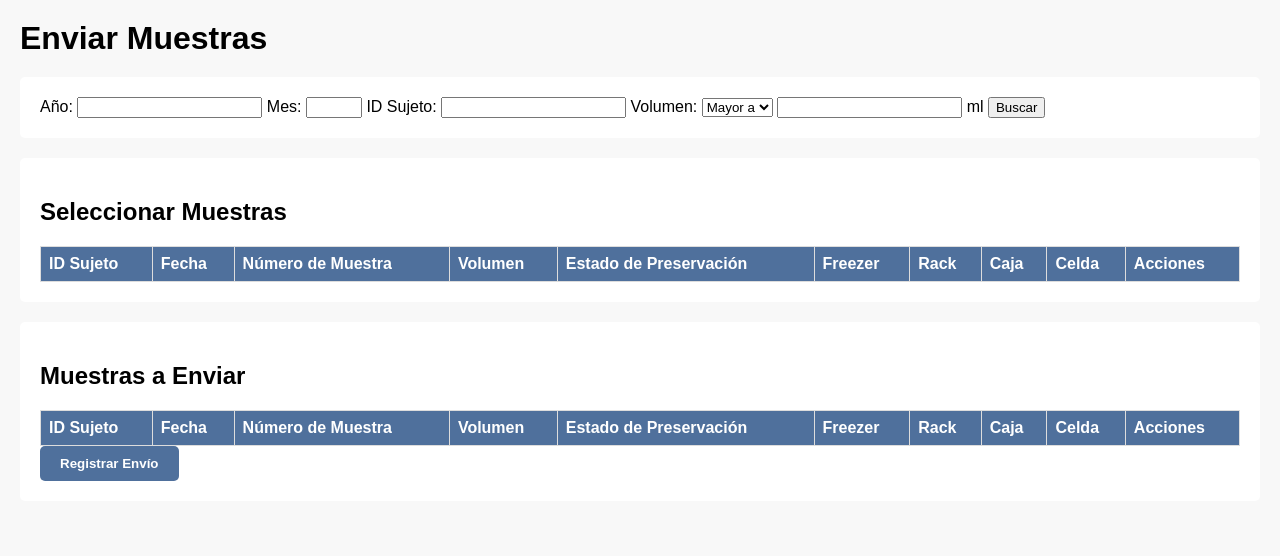
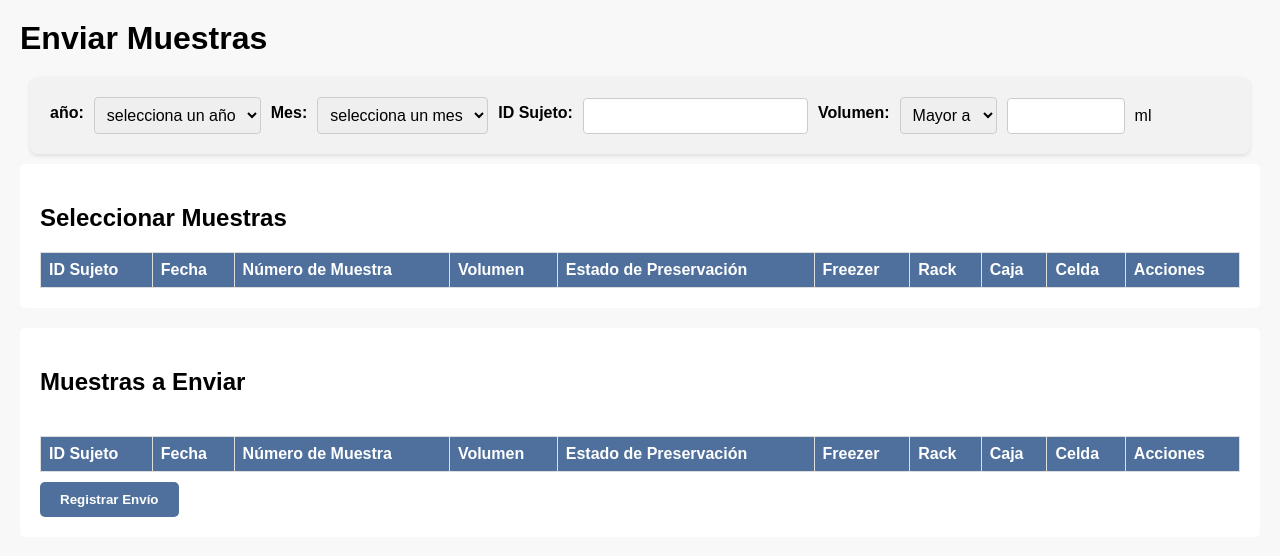
Before and after one commit to sanjaygrr/Biobanco, a Django app: page /shipments_select/ in a window 1280 px wide. Shown: the part 80-636 px from the top of the page. Run offline with Django 4.2, Linux system fonts and the light colour scheme; a user stored in the database is signed in; tables that the repository leaves empty hold one stand-in row (values such as "Sample post"); lists and menus that the app fills with data are empty; some libraries are stand-ins or nearby versions.

Commit message:
fix shipment_salect filter

```diff
--- a/Biobanco/muestras/templates/shipments_select.html
+++ b/Biobanco/muestras/templates/shipments_select.html
@@ -66,6 +66,33 @@
             background-color: #4F709C;
             color: white;
         }
+        .filter-box {
+            padding: 20px;
+            background-color: #f2f2f2;
+            border-radius: 8px;
+            box-shadow: 0 2px 4px rgba(0, 0, 0, 0.1);
+            margin: 10px;
+        }
+        form {
+            display: flex;
+            flex-direction: row; /* Cambiado de column a row */
+            flex-wrap: wrap; /* Asegura que los elementos se ajusten en pantallas pequeñas */
+            gap: 10px;
+            align-items: center; /* Alinea verticalmente los elementos del formulario */
+        }
+        label {
+            margin-bottom: 5px;
+            font-weight: bold;
+        }
+        input[type="text"], input[type="number"], select {
+            padding: 8px;
+            border: 1px solid #ccc;
+            border-radius: 4px;
+            font-size: 16px;
+        }
+        input[type="number"] {
+            width: 100px;
+        }
     </style>
     <script src="//cdn.jsdelivr.net/npm/sweetalert2@11"></script>
 </head>
@@ -73,15 +100,55 @@
     <h1>Enviar Muestras</h1>
 
     <!-- Formulario de Filtro -->
+
     <div class="filter-box">
         <form id="filter-form" method="POST" action="{% url 'shipments_select' %}">
             {% csrf_token %}
             <!-- Campos de filtro -->
-            <label for="year">Año:</label>
-            <input type="number" id="year" name="year">
+            <label for="year">año:</label>
+            <select id="year" name="year">
+                <option value="">selecciona un año</option>
+                <option value="2023">2023</option>
+                <option value="2022">2022</option>
+                <option value="2021">2021</option>
+                <option value="2020">2020</option>
+                <option value="2019">2019</option>
+                <option value="2018">2018</option>
+                <option value="2017">2017</option>
+                <option value="2016">2016</option>
+                <option value="2015">2015</option>
+                <option value="2014">2014</option>
+                <option value="2013">2013</option>
+                <option value="2012">2012</option>
+                <option value="2011">2011</option>
+                <option value="2010">2010</option>
+                <option value="2009">2009</option>
+                <option value="2008">2008</option>
+                <option value="2007">2007</option>
+                <option value="2006">2006</option>
+                <option value="2005">2005</option>
+                <option value="2004">2004</option>
+                <option value="2003">2003</option>
+                <option value="2002">2002</option>
+            </select>
 
             <label for="month">Mes:</label>
-            <input type="number" id="month" name="month" min="1" max="12">
+            <select id="month" name="month">
+                <option value="">selecciona un mes</option>
+                <option value="1">Enero</option>
+                <option value="2">Febrero</option>
+                <option value="3">Marzo</option>
+                <option value="4">Abril</option>
+                <option value="5">Mayo</option>
+                <option value="6">Junio</option>
+                <option value="7">Julio</option>
+                <option value="8">Agosto</option>
+                <option value="9">Septiembre</option>
+                <option value="10">Octubre</option>
+                <option value="11">Noviembre</option>
+                <option value="12">Diciembre</option>
+                <!-- Agrega las demás opciones para los meses -->
+            </select>
 
             <label for="subject_id">ID Sujeto:</label>
             <input type="text" id="subject_id" name="subject_id">
@@ -94,11 +161,8 @@
             </select>
             <input type="number" id="volume" name="volume" min="0"> ml
             <input type="hidden" id="selected-samples" name="selected_samples" value="">
-
-            <input type="submit" value="Buscar" name="filter_action">
         </form>
     </div>
-
     <div class="samples-selection">
         <h2>Seleccionar Muestras</h2>
         <table id="samplesTable">
@@ -167,17 +231,43 @@
     <script>
         var csrf_token = "{{ csrf_token }}";
         var selectedSamples = [];
-        var allSamples = []; // Supongamos que esto se llena con tus muestras
+        var allSamples = []; // Aquí tus muestras
+        var selectedSampleIds = new Set();
+
+
+        function initializeSamples() {
+            var rows = document.getElementById('samplesTable').querySelectorAll('tbody tr');
+            allSamples = Array.from(rows).map(function(row) {
+                return {
+                    id_sample: row.getAttribute('data-sample-id'),
+                    id_subject: row.cells[0].textContent.trim(),
+                    date_sample: new Date(row.cells[1].textContent.trim()),
+                    ml_volume: parseFloat(row.cells[3].textContent.trim()),
+                    state_preservation: row.cells[4].textContent.trim() === 'Descongelado',
+                    freezer_name: row.cells[5].textContent.trim(),
+                    rack_name: row.cells[6].textContent.trim(),
+                    box_name: row.cells[7].textContent.trim(),
+                    cell: row.cells[8].textContent.trim()
+                };
+            });
+        }
 
         document.addEventListener('DOMContentLoaded', function() {
-            document.getElementById('filter-form').addEventListener('input', filterSamples);
+            initializeSamples(); // Llenar allSamples con datos iniciales
+
+            // Añadir eventos 'input' a cada campo de filtro
+            document.getElementById('year').addEventListener('input', filterSamples);
+            document.getElementById('month').addEventListener('input', filterSamples);
+            document.getElementById('subject_id').addEventListener('input', filterSamples);
+            document.getElementById('volume_condition').addEventListener('input', filterSamples);
+            document.getElementById('volume').addEventListener('input', filterSamples);
+
             document.getElementById('send-form').addEventListener('submit', handleSendFormSubmit);
             document.querySelector('#samplesTable').addEventListener('click', handleSamplesTableClick);
             document.querySelector('#sendTable').addEventListener('click', handleSendTableClick);
-            initializeSamples(); // Llenar allSamples con datos iniciales
         });
 
-        {% comment %} function filterSamples() {
+        function filterSamples() {
             var year = document.getElementById('year').value;
             var month = document.getElementById('month').value;
             var subjectId = document.getElementById('subject_id').value;
@@ -185,26 +275,29 @@
             var volume = parseFloat(document.getElementById('volume').value);
 
             var filteredSamples = allSamples.filter(function(sample) {
-                var yearMatches = year ? sample.year == year : true;
-                var monthMatches = month ? sample.month == month : true;
-                var subjectIdMatches = subjectId ? sample.subjectId == subjectId : true;
+                var yearMatches = year ? sample.date_sample.getFullYear() == year : true;
+                var monthMatches = month ? sample.date_sample.getMonth() + 1 == month : true;
+                var subjectIdMatches = subjectId ? sample.id_subject == subjectId : true;
                 var volumeMatches = true;
 
-                if (volume) {
+                if (!isNaN(volume)) {
                     switch (volumeCondition) {
                         case 'greater':
-                            volumeMatches = sample.volume > volume;
+                            volumeMatches = sample.ml_volume > volume;
                             break;
                         case 'less':
-                            volumeMatches = sample.volume < volume;
+                            volumeMatches = sample.ml_volume < volume;
                             break;
                         case 'equal':
-                            volumeMatches = sample.volume == volume;
+                            volumeMatches = sample.ml_volume == volume;
                             break;
                     }
                 }
 
-                return yearMatches && monthMatches && subjectIdMatches && volumeMatches;
+                // Comprueba si la muestra ya está seleccionada
+                var isSampleSelected = selectedSampleIds.has(sample.id_sample);
+
+                return yearMatches && monthMatches && subjectIdMatches && volumeMatches && !isSampleSelected;
             });
 
             updateSamplesTable(filteredSamples);
@@ -218,9 +311,17 @@
                 var row = document.createElement('tr');
                 row.setAttribute('data-sample-id', sample.id_sample);
 
+                // Suponiendo que sample.date_sample es tu fecha original
+                let fechaOriginal = new Date(sample.date_sample);
+                let formatoDeseado = fechaOriginal.toLocaleDateString('es-CL', {
+                    year: 'numeric',
+                    month: '2-digit',
+                    day: '2-digit'
+                });
+
                 // Crear y agregar celdas para cada propiedad de la muestra
                 addCell(row, sample.id_subject);
-                addCell(row, sample.date_sample);
+                addCell(row, formatoDeseado);
                 addCell(row, sample.id_sample);
                 addCell(row, sample.ml_volume);
                 addCell(row, sample.state_preservation ? 'Descongelado' : 'Normal');
@@ -246,7 +347,8 @@
             var cell = document.createElement('td');
             cell.textContent = text;
             row.appendChild(cell);
-        } {% endcomment %}
+        }
+
 
         function handleSendFormSubmit(event) {
             event.preventDefault();
```
